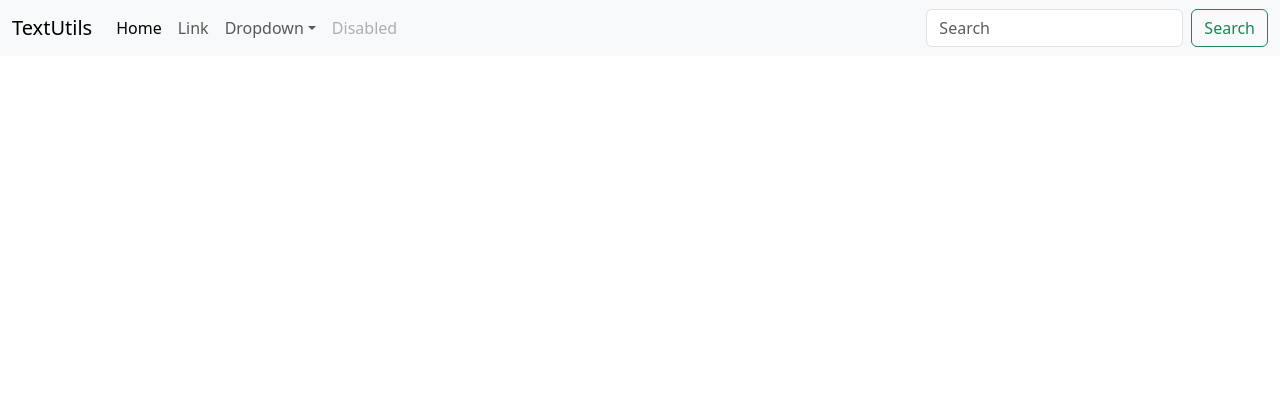
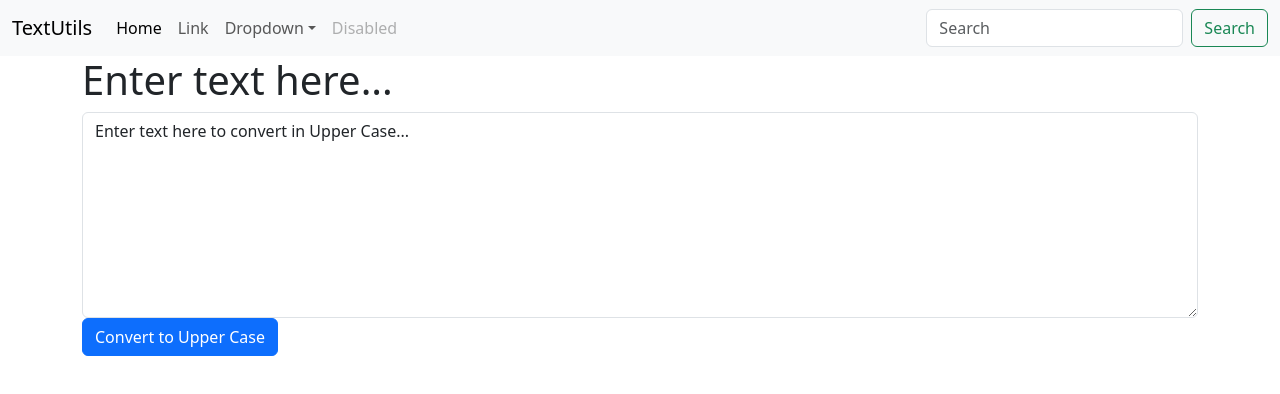
Before and after one commit to swapnil-shinde/ReactJS-YT-CodeWithHarry, a React (Create React App) app: page / in a window 1280 px wide. Shown: the top 394 px of the page. Built offline with nearby package versions, Linux system fonts and the light colour scheme.

Commit message:
Video-8: Added textarea, used hook

```diff
--- a/src/App.js
+++ b/src/App.js
@@ -1,11 +1,13 @@
 import './App.css';
 import Navbar from './components/Navbar';
+import Textarea from './components/Textarea';
 
 let name = 'Swapnil'
 function App() {
   return (
     <div className="blank">
       <Navbar title='TextUtils' />
+      <Textarea />
     </div>
   );
 }
--- /dev/null
+++ b/src/components/Textarea.js
@@ -0,0 +1,26 @@
+import React from 'react'
+import { useState } from 'react'
+
+export default function Textarea() {
+
+  const [text, setText] = useState('Enter text here to convert in Upper Case... ')
+
+  const handleClick = () => {
+    let newText = text.toUpperCase()
+    setText(newText)
+  }
+
+  const handleOnChange = (e) => {
+    setText(e.target.value)
+  }
+
+  return (
+    <div>
+      <div className="mb-3 container">
+        <h1>Enter text here...</h1>
+        <textarea className="form-control" value={text} onChange={handleOnChange} id="myBox" rows="8"></textarea>
+        <button className='btn btn-primary' onClick={handleClick}>Convert to Upper Case</button>
+      </div>
+    </div>
+  )
+}
```
